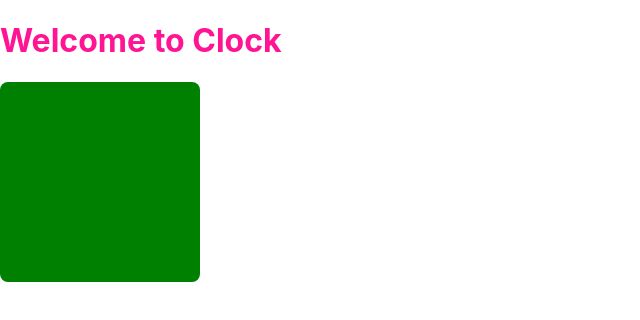
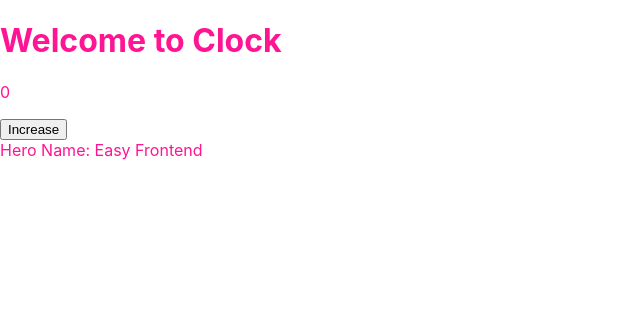
Before and after one commit to JokerNVT102/React-Hooks-Basic, a React (Create React App) app: page / in a window 1280 px wide. Shown: the top 320 px of the page, without its empty margins (0-640 px from the left). Built offline with nearby package versions, Linux system fonts and the light colour scheme.

Commit message:
Memoization and React.memo

```diff
--- a/src/App.js
+++ b/src/App.js
@@ -1,130 +1,17 @@
 // import { useEffect, useState } from "react";
 import { useState } from "react";
 import "./App.scss";
-import BetterClock from "./components/BetterClock";
-// import queryString from "query-string";
-// import Pagination from "./components/Pagination";
-// import ColorBox from "./components/ColorBox";
-// import TodoForm from "./components/TodoForm";
-// import TodoList from "./components/TodoList";
-// import PostList from "./components/PostList";
-// import Search from "./components/Search";
-import Clock from "./components/Clock";
-import MagicBox from "./components/MagicBox";
+import Hero from "./components/Hero";
 
 function App() {
-  // const [todoList, setTodoList] = useState([
-  //   { id: 1, title: "I love Easy Frontend! 😍 " },
-  //   { id: 2, title: "We love Easy Frontend! 🥰 " },
-  //   { id: 3, title: "They love Easy Frontend! 🚀 " },
-  // ]);
-
-  // function handleTodoClick(todo) {
-  //   console.log(todo);
-  //   const index = todoList.findIndex((x) => x.id === todo.id);
-  //   if (index < 0) return;
-  //   const newTodoList = [...todoList];
-  //   newTodoList.splice(index, 1);
-  //   setTodoList(newTodoList);
-  // }
-
-  // function handleTodoFormSubmit(formValues) {
-  //   console.log("ok", formValues);
-
-  //   const newTodo = {
-  //     id: todoList.length + 1,
-  //     ...formValues,
-  //   };
-  //   const newTodoList = [...todoList];
-  //   newTodoList.push(newTodo);
-  //   setTodoList(newTodoList);
-  // }
-  // const [postList, setPostList] = useState([]);
-  // const [pagination, setPagination] = useState({
-  //   _page: 1,
-  //   _limit: 10,
-  //   _totalRows: 11,
-  // });
-
-  // const [filters, setFilters] = useState({
-  //   _limit: 10,
-  //   _page: 1,
-  // });
-  //empty lay du lieu 1 lan
-  // useEffect(() => {
-  //   async function fetchPostList() {
-  //     // side effect lay du lieu
-
-  //     try {
-  //       const requestUrl =
-  //         "http://js-post-api.herokuapp.com/api/posts?_limit=10&_page=1";
-  //       const response = await fetch(requestUrl);
-  //       const responseJSON = await response.json();
-  //       const { data } = responseJSON;
-  //       setPostList(data);
-  //     } catch (error) {
-  //       console.log("Failed to fetch post list: ", error.message);
-  //     }
-  //   }
-  //   fetchPostList();
-  // }, []);
-  //
-  // useEffect(() => {
-  //   async function fetchPostList() {
-  //     // side effect lay du lieu
-
-  //     try {
-  //       const paramsString = queryString.stringify(filters);
-  //       const requestUrl = `http://js-post-api.herokuapp.com/api/posts?${paramsString}`;
-  //       const response = await fetch(requestUrl);
-  //       const responseJSON = await response.json();
-  //       const { data, pagination } = responseJSON;
-  //       setPagination(pagination);
-  //       setPostList(data);
-  //     } catch (error) {
-  //       console.log("Failed to fetch post list: ", error.message);
-  //     }
-  //   }
-  //   fetchPostList();
-  // }, [filters]);
-  // function handlePageChange(newPage) {
-  //   console.log("page: ", newPage);
-  //   setFilters({
-  //     ...filters,
-  //     _page: newPage,
-  //   });
-  // }
-  // function handleFiltersChange(newFilters) {
-  //   console.log("ok: ", newFilters);
-  //   setFilters({
-  //     ...filters,
-  //     _page: 1,
-  //     title_like: newFilters.searchTerm,
-  //   });
-  // }
-  const [showClock, setShowClock] = useState(true);
+  const [count, setCount] = useState(0);
+  const handleHeroClick = () => {};
   return (
     <div className="app">
       <h1>Welcome to Clock</h1>
-      {/* {showClock && <Clock />}
-      <BetterClock />
-      <button
-        onClick={() => {
-          setShowClock(false);
-        }}
-      >
-        hide clock
-      </button> */}
-      <MagicBox/>
-      {/* <ColorBox/> */}
-      {/* <TodoForm onSubmit = {handleTodoFormSubmit}/>
-     <TodoList
-     todos ={todoList}
-     onTodoClick ={handleTodoClick}
-     /> */}
-      {/* <Search onSubmit={handleFiltersChange} />
-      <PostList posts={postList} />
-      <Pagination pagination={pagination} onPageChange={handlePageChange} /> */}
+      <p>{count}</p>
+      <button onClick={() => setCount(count + 1)}>Increase</button>
+      <Hero name="Easy Frontend" onClick={handleHeroClick} />
     </div>
   );
 }
--- /dev/null
+++ b/src/components/Hero/index.jsx
@@ -0,0 +1,21 @@
+import React from 'react';
+import PropTypes from 'prop-types';
+
+Hero.propTypes = {
+    name: PropTypes.string,
+};
+Hero.defaultProps={
+    name:'',
+};
+
+function Hero(props) {
+    const{name} = props;
+    console.log('Hero Render: ', name);
+    return (
+        <div>
+            Hero Name: {name}
+        </div>
+    );
+}
+
+export default React.memo(Hero) ;
--- /dev/null
+++ b/src/page/HomePage/HomePage.scss
@@ -0,0 +1,3 @@
+.app{
+    color: deeppink;
+  }
```
Also changed, not shown: src/page/HomePage/index.jsx (added, +131 -0 lines).
